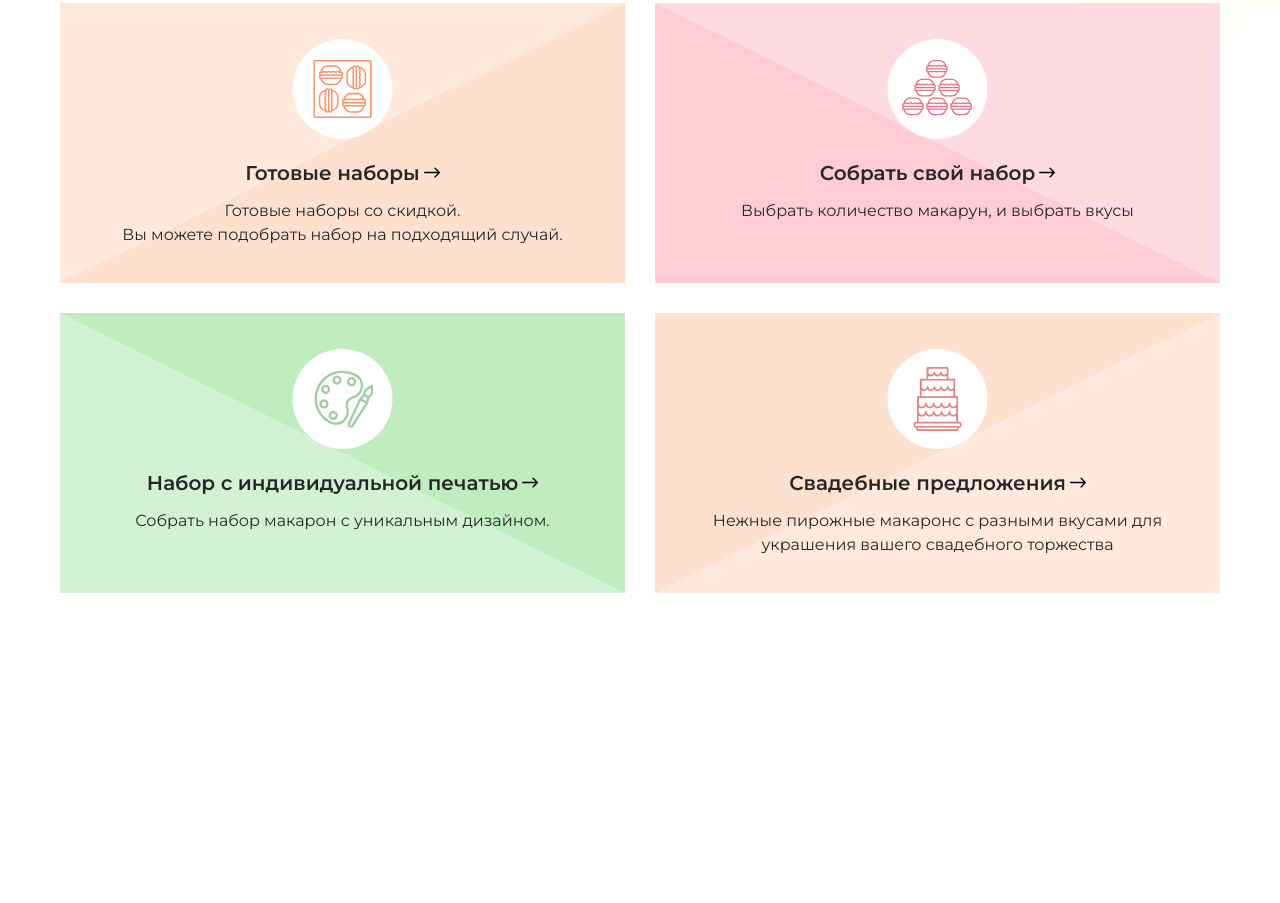
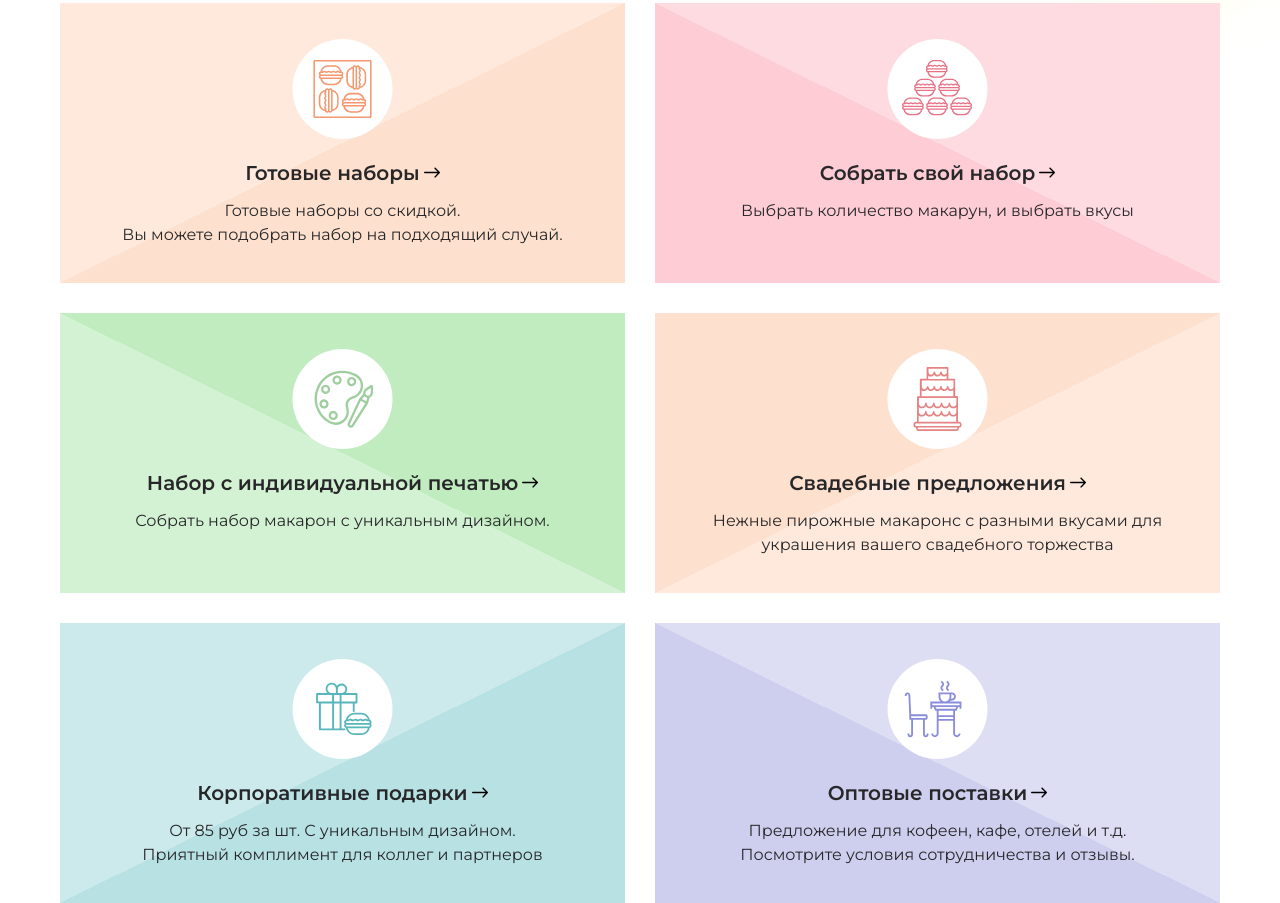
Before and after one commit to Bahromjonov/macaron-shop, a website: page index.html in a window 1280 px wide. Shown: the part 703-1606 px from the top of the page. Before the commit the page ends 1296 px from the top, so only its background shows below. Drawn offline with Linux system fonts and the light colour scheme.

Commit message:
add main Оптовые поставки

```diff
--- a/index.html
+++ b/index.html
@@ -107,7 +107,7 @@
                         <!-- 1 -->
                         <div class="nima flex items-center">
                             <span class="mr-1 header-still  uppercase">подарочные наборы</span>
-                            <img width="10 " height="10" src="./img/down-icon.svg" alt="down icon">
+                            <img width="10" height="10" src="./img/down-icon.svg" alt="down icon">
                         </div>
                         <!-- подарочные наборы link  -->
                         <div
@@ -201,7 +201,7 @@
 
     <!-- Main -->
     <main class="containerr-main pt-16 ">
-        <div class="grid grid-cols-2 gap-30">
+        <section class="grid grid-cols-2 gap-30">
             <!-- Готовые наборы -->
             <div class="gradient-div ">
                 <div class="py-9  ">
@@ -254,8 +254,35 @@
                     </div>
                 </div>
             </div>
+            <!-- Корпоративные подарки -->
+            <div class="gradient-korporativnie ">
+                <div class="py-9  ">
+                    <img class="w-full w-100 h-[100px] flex  justify-center mb-5" src="./img/Group-131.svg" alt="">
+                    <div class="text-center">
+                        <a class="flex  justify-center main-link mb-3" href="#">
+                            <h2 class="mr-1">Корпоративные подарки</h2>
+                            <img src="./img/right.svg" alt="right icon">
+                        </a>
+                        <p class="services-text">От 85 руб за шт. С уникальным дизайном. <br> Приятный комплимент для коллег и партнеров</p>
+                    </div>
+                </div>
+            </div>
+            <!-- Оптовые поставки -->
+            <div class="gradient-optovie ">
+                <div class="py-9  ">
+                    <img class="w-full w-100 h-[100px] flex  justify-center mb-5" src="./img/Group-130.svg" alt="">
+                    <div class="text-center">
+                        <a class="flex  justify-center main-link mb-3" href="#">
+                            <h2 class="mr-1">Оптовые поставки</h2>
+                            <img src="./img/right.svg" alt="right icon">
+                        </a>
+                        <p class="services-text">Предложение для кофеен, кафе, отелей и т.д. <br>
+                            Посмотрите условия сотрудничества и отзывы.</p>
+                    </div>
+                </div>
+            </div>
 
-        </div>
+        </section>
     </main>
 
     <script src="./script.js"></script>
--- a/src/style.css
+++ b/src/style.css
@@ -29,8 +29,14 @@ body {
 .gradient-svadebnie {
     background: linear-gradient(to bottom right, #FDE0CD 50%,  #FEE9DC 50%);
   }
+.gradient-korporativnie {
+    background: linear-gradient(to bottom right, #CCEAEB 50%, #B7E1E3  50%);
+  }
 .gradient-sobrat  {
     background: linear-gradient(to bottom left,#FEDBE1 50%,  #FDCCD4  50%);
+  }
+.gradient-optovie  {
+    background: linear-gradient(to bottom left,#DDDDF3  50%,#CECFEE 50%);
   }
 .gradient-individalnoy {
     background: linear-gradient(to bottom left,#C1ECC0  50%,#D3F2D3 50%);
```
